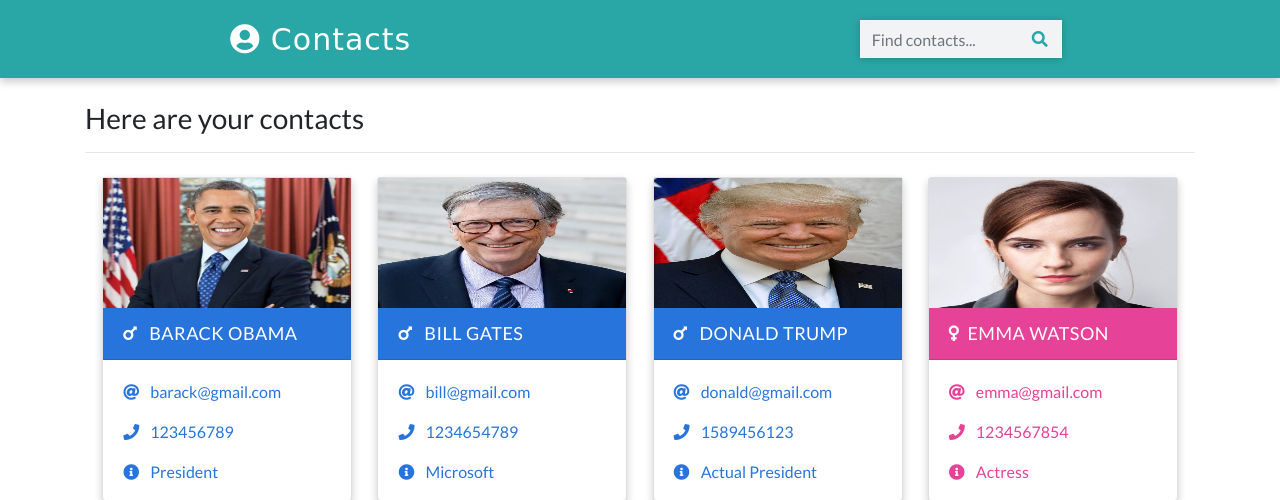
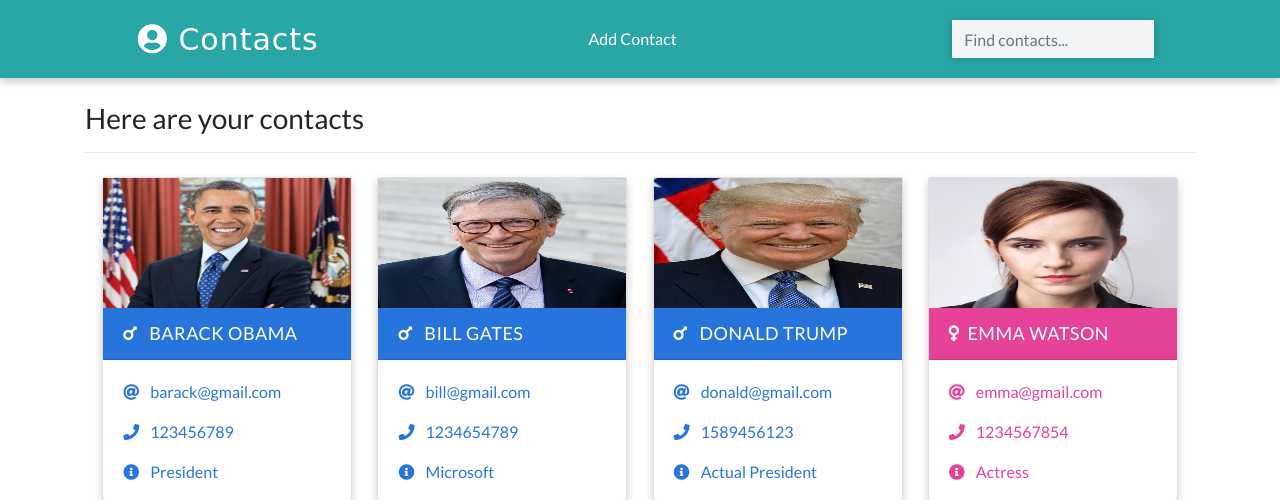
Before and after one commit to Beckhauser-s-archives/Contact-Manager, a Django app: page / in a window 1280 px wide. Shown: the top 500 px of the page. Run offline with Django 3.2, Linux system fonts and the light colour scheme; data comes from the database, SQL or seed files in the repository; both versions use the stored data as it was after the commit; some libraries are stand-ins or nearby versions.

Commit message:
first commit

```diff
--- a/app/views.py
+++ b/app/views.py
@@ -1,6 +1,7 @@
 from django.shortcuts import render, get_object_or_404, redirect
 from .models import Contact
 from django.views.generic import ListView, DetailView
+from django.db.models import Q
 # Create your views here.
 '''def home(request):
     context = {
@@ -28,7 +29,12 @@ class ContactDetailView(DetailView):
 def search(request):
     if request.GET:
         search_term = request.GET['search_term']
-        search_results = Contact.objects.filter(name__icontains = search_term)
+        search_results = Contact.objects.filter(
+            Q(name__icontains = search_term) |
+            Q(email__icontains = search_term) |
+            Q(info__icontains = search_term) |
+            Q(phone__iexact = search_term)
+            )
         context = {
             'search_term': search_term,
             'contacts': search_results
--- a/static/css/main.css
+++ b/static/css/main.css
@@ -33,20 +33,8 @@ nav {
   color: white;
   text-decoration: none;
 }
-form {
-  position: relative;
-}
-button {
-  position: absolute;
-  right: 1px;
-  outline: none;
-  cursor: pointer;
-}
-button i {
-  color: var(--back);
-}
 
-input {
+.search-box {
   border-radius: 0px !important;
   width: 250px;
   border: none !important;
--- a/templates/base.html
+++ b/templates/base.html
@@ -40,15 +40,20 @@
       <a class="logo" href="{% url 'home' %}">
         <i class="fas fa-user-circle"></i>&nbsp;Contacts
       </a>
+      <p class="feature-link m-0 p-0">
+      <a href="#" class="mr-4 text-white">
+      <i clas="fas fa-plus"> </i> &nbsp; Add Contact
+      </a>
+      </p>
       <form class="form-inline my-2" action="{% url 'search' %}" method="GET">
       <!-- se for method = post {% csrf_token %}-->
         <input
-          class="form-control"
-          type="text"
+          class="form-control search-box"
+          type="search"
           placeholder="Find contacts..."
           name = "search_term"
         />
-        <button class="btn" type="submit"><i class="fas fa-search"></i></button>
+
       </form>
     </nav>
     <!-- Navbar ends -->
--- a/templates/search.html
+++ b/templates/search.html
@@ -11,13 +11,13 @@
     </div>
 
     <div class="container main-part">
-          {% if contacts  %}
+    {% if contacts  %}
     {% for contact in contacts  %}
     {% include 'partials/_card.html' %}
 
     {% endfor %}
     {% else %}
-      <p class="d-block font-weight-light my-2 heading"> You have save any contacts yet </p>
+      <p class="d-block font-weight-light my-2 heading"> No search results! </p>
     {% endif %}
     </div>
     <!-- Main Section ends-->
```
Also changed, not shown: db.sqlite3.
